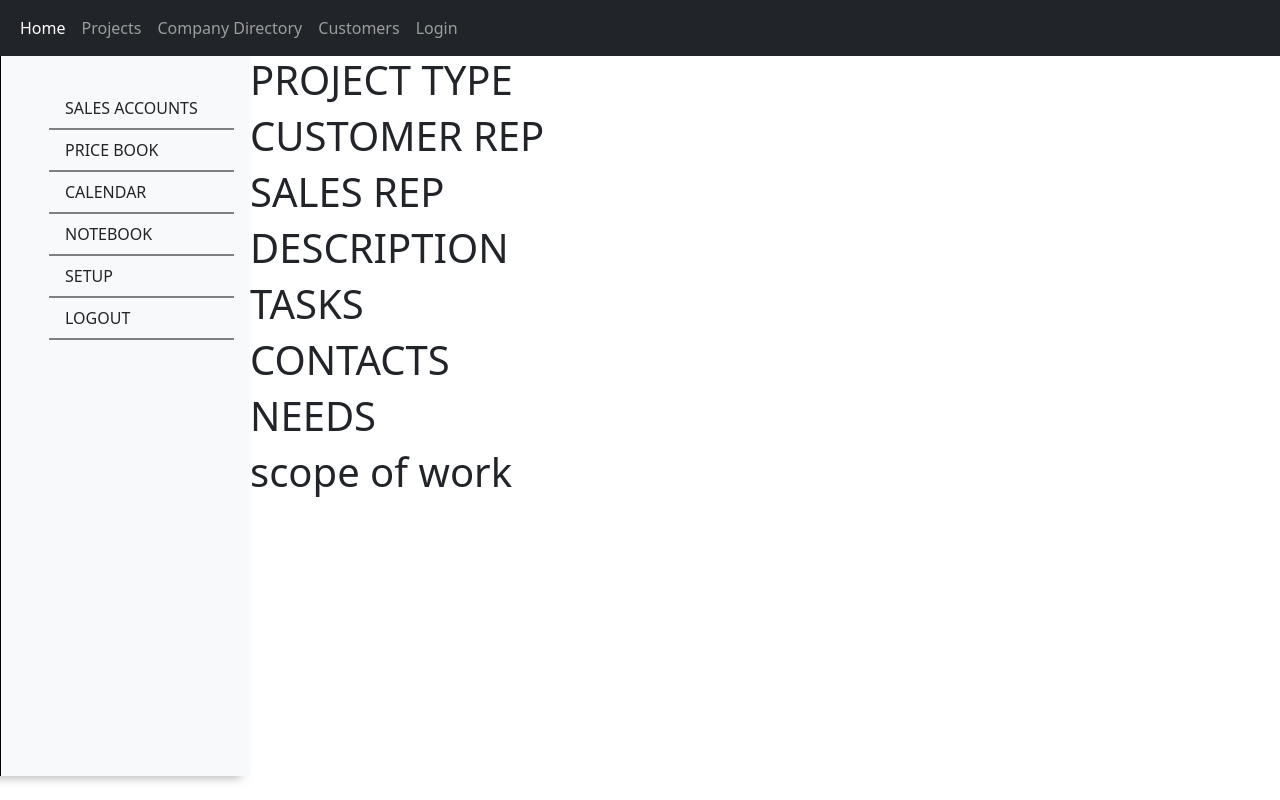
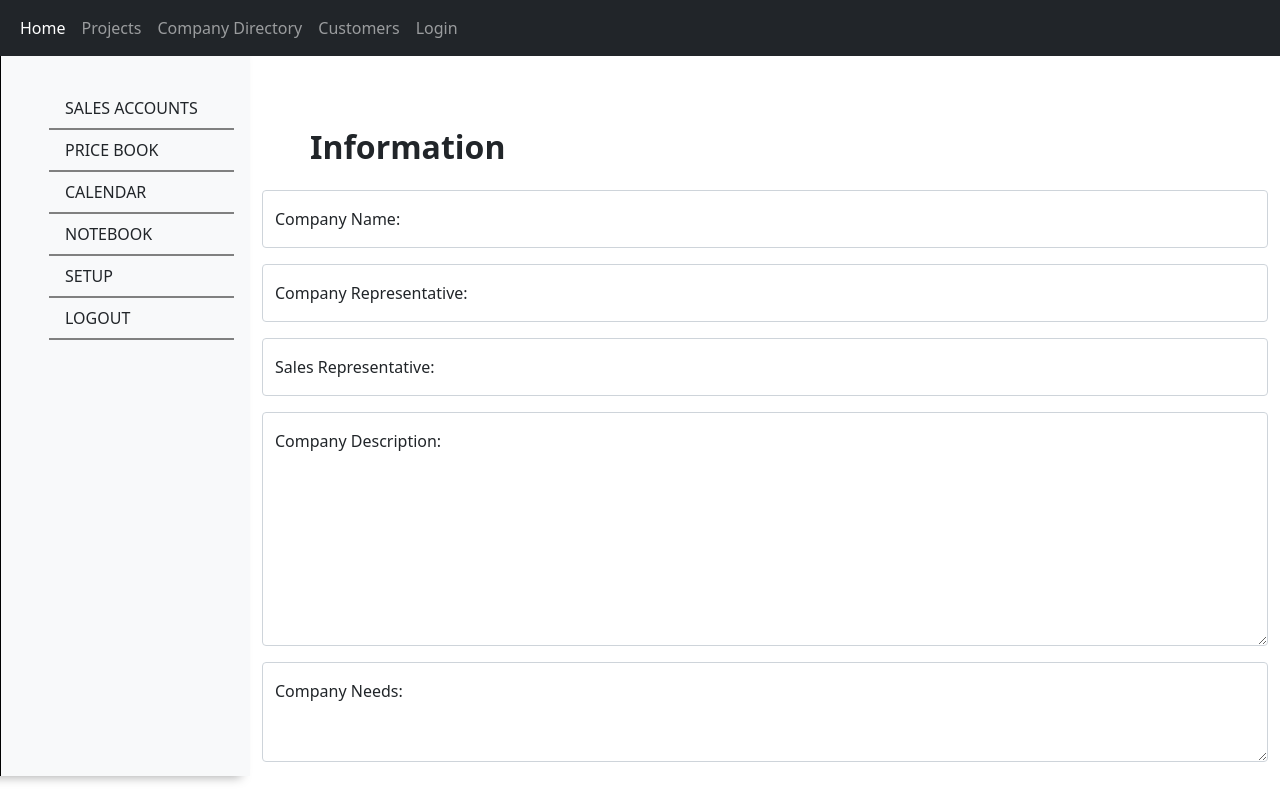
Before and after one commit to k-hongkham/dataManager, a React (Create React App) app: page /ViewCustomer/1 in a window 1280 px wide. Built offline with nearby package versions, Linux system fonts and the light colour scheme; no server answers.

Commit message:
Customer description page updated.

```diff
--- a/src/components/CUSTOMERS/CreateCustomer.jsx
+++ b/src/components/CUSTOMERS/CreateCustomer.jsx
@@ -1,4 +1,4 @@
-import React, { useState } from "react";
+import React, { useEffect } from "react";
 import { Modal } from "react-bootstrap";
 
 import useAuth from "../hooks/userAuth";
@@ -53,6 +53,16 @@ const CreateCustomer = ({ setAllCustomers, setAccessCustomers }) => {
       console.error(error);
     }
   };
+
+  useEffect(() => {
+    setCompanyName("");
+    setCompanyRep("");
+    setSalesRep("");
+    setDescription("");
+    setNeeds("");
+    setProspectValue("");
+  }, []);
+
   return (
     <div>
       <header className="modal-header p-5 pb-4 border-bottom-0">
--- a/src/components/CUSTOMERS/FullCustomerDescription.jsx
+++ b/src/components/CUSTOMERS/FullCustomerDescription.jsx
@@ -5,15 +5,56 @@ import useAuth from "../hooks/userAuth";
 import useCustomer from "../hooks/useCustomer";
 import { getCustomerById } from "../../axios";
 
-const FullCustomerDescription = () => {
+import { getAllCustomers, updateCustomer } from "../../axios";
+
+const FullCustomerDescription = ({ setEditCustomer }) => {
   let params = useParams();
-  console.log("customer params", params);
 
   const { token } = useAuth();
-  const { setCurrentCustomer, currentCustomer } = useCustomer();
+  const {
+    allCustomers,
+    setAllCustomers,
+    companyName,
+    setCompanyName,
+    companyRep,
+    setCompanyRep,
+    salesRep,
+    setSalesRep,
+    description,
+    setDescription,
+    needs,
+    setNeeds,
+    prospectValue,
+    setProspectValue,
+    setCustomer,
+    customer,
+    currentCustomer,
+    setCurrentCustomer,
+  } = useCustomer();
+
+  const handleUpdateCustomerInfo = async (e) => {
+    e.preventDefault();
+
+    const updatedCustomerInfo = await updateCustomer(
+      token,
+      currentCustomer.id,
+      companyName,
+      companyRep,
+      salesRep,
+      description,
+      needs,
+      prospectValue
+    );
+    console.log("handle update customer", currentCustomer);
+    setCustomer(updatedCustomerInfo);
+
+    const updatedCustomerListing = await getAllCustomers(token);
+    setAllCustomers(updatedCustomerListing);
+    setEditCustomer(false);
+  };
 
   useEffect(() => {
-    console.log("is use effect happening?");
+    console.log("getting Customer by ID.");
     const getCustomer = async () => {
       const customer = await getCustomerById(token, params.id);
       console.log("defining customer for getById", customer);
@@ -22,35 +63,128 @@ const FullCustomerDescription = () => {
     getCustomer();
   }, []);
 
+  useEffect(() => {
+    setCompanyName(currentCustomer.companyName);
+    setCompanyRep(currentCustomer.companyRep);
+    setSalesRep(currentCustomer.salesRep);
+    setDescription(currentCustomer.description);
+    setNeeds(currentCustomer.needs);
+    setProspectValue(currentCustomer.prospectValue);
+  }, [currentCustomer]);
+
   return (
-    <div>
-      <div>
-        <h1>PROJECT TYPE</h1>
-        {currentCustomer.id}
-        {currentCustomer.companyName}
+    <div className="form-group container mx-auto pb-3 mb-3 mb-md-5 mt-4">
+      <header className="modal-header p-5 pb-4 border-bottom-0">
+        <h2 className="fw-bold mb-0">
+          {currentCustomer.companyName} Information
+        </h2>
+      </header>
+
+      <form onSubmit={handleUpdateCustomerInfo}>
+        <div className="form-floating mb-3">
+          <input
+            className="form-control rounded-4 "
+            type="text"
+            id="updateCustomerFormName"
+            name="updateCustomerFormName"
+            placeholder="Customer'sCompanyName"
+            value={companyName}
+            onChange={(e) => {
+              setCompanyName(e.target.value);
+            }}
+            required
+          />
+          <label htmlFor="updateCustomerFormName">Company Name: </label>
         </div>
-      <div>
-        <h1>CUSTOMER REP</h1>
-        {currentCustomer.salesRep}
+        <div className="form-floating mb-3">
+          <input
+            className="form-control rounded-4"
+            type="text"
+            id="updateCustomerFormRepName"
+            name="updateCustomerFormRepName"
+            placeholder="Customer's Representative"
+            value={companyRep}
+            onChange={(e) => {
+              setCompanyRep(e.target.value);
+            }}
+            required
+          />
+          <label htmlFor="updateCustomerFormRepName">
+            Company Representative:
+          </label>
         </div>
-      <div>
-        <h1>SALES REP</h1>
+        <div className="form-floating mb-3">
+          <input
+            className="form-control rounded-4"
+            type="text"
+            id="updateCustomerSalesRep"
+            name="updateCustomerSalesRep"
+            placeholder="OurSalesRepresentative"
+            value={salesRep}
+            onChange={(e) => {
+              setSalesRep(e.target.value);
+            }}
+            required
+          />
+          <label htmlFor="updateCustomerSalesRep">Sales Representative: </label>
         </div>
-      <div>
-        <h1>DESCRIPTION</h1>
+        <div className="form-group form-floating mb-3 ">
+          <textarea
+            className="form-control rounded-4 d-flex  "
+            id="updateCustomerDescription"
+            name="updateCustomerDescription"
+            placeholder="What does this company do?"
+            rows={10}
+            style={{ height: "100%", overflowY: "hidden" }}
+            value={description}
+            onChange={(e) => {
+              setDescription(e.target.value);
+            }}
+            required
+          ></textarea>
+
+          <label htmlFor="updateCustomerDescription">
+            Company Description:
+          </label>
         </div>
-      <div>
-        <h1>TASKS</h1>
+        <div className="form-group form-floating mb-3 ">
+          <textarea
+            className="multiple form-control rounded-4  "
+            id="updateCustomerNeeds"
+            name="updateCustomerNeeds"
+            placeholder="What does this company need?"
+            rows={10}
+            style={{ height: "100px", overflowY: "hidden" }}
+            value={needs}
+            onChange={(e) => {
+              setNeeds(e.target.value);
+            }}
+            required
+          ></textarea>
+          <label htmlFor="updateCustomerNeeds">Company Needs:</label>
         </div>
-      <div>
-        <h1>CONTACTS</h1>
+        <div className="form-group form-floating mb-3 ">
+          <input
+            className="form-control rounded-4"
+            type="text"
+            id="updateCustomerProspectValue"
+            name="updateCustomerProspectValue"
+            placeholder="Our Sale's Representative"
+            value={prospectValue}
+            onChange={(e) => {
+              setProspectValue(e.target.value);
+            }}
+            required
+          />
+          <label htmlFor="updateCustomerProspectValue">Prospect Value:</label>
         </div>
-      <div>
-        <h1>NEEDS</h1>
-      </div>
-      <div>
-        <h1>scope of work</h1>
-      </div>
+        <button
+          className="w-100 mb-2 btn btn-lg rounded-4 btn-primary"
+          type="submit"
+        >
+          Save Changes
+        </button>
+      </form>
     </div>
   );
 };
```
Lines whose indentation alone changed are shown as unchanged.
